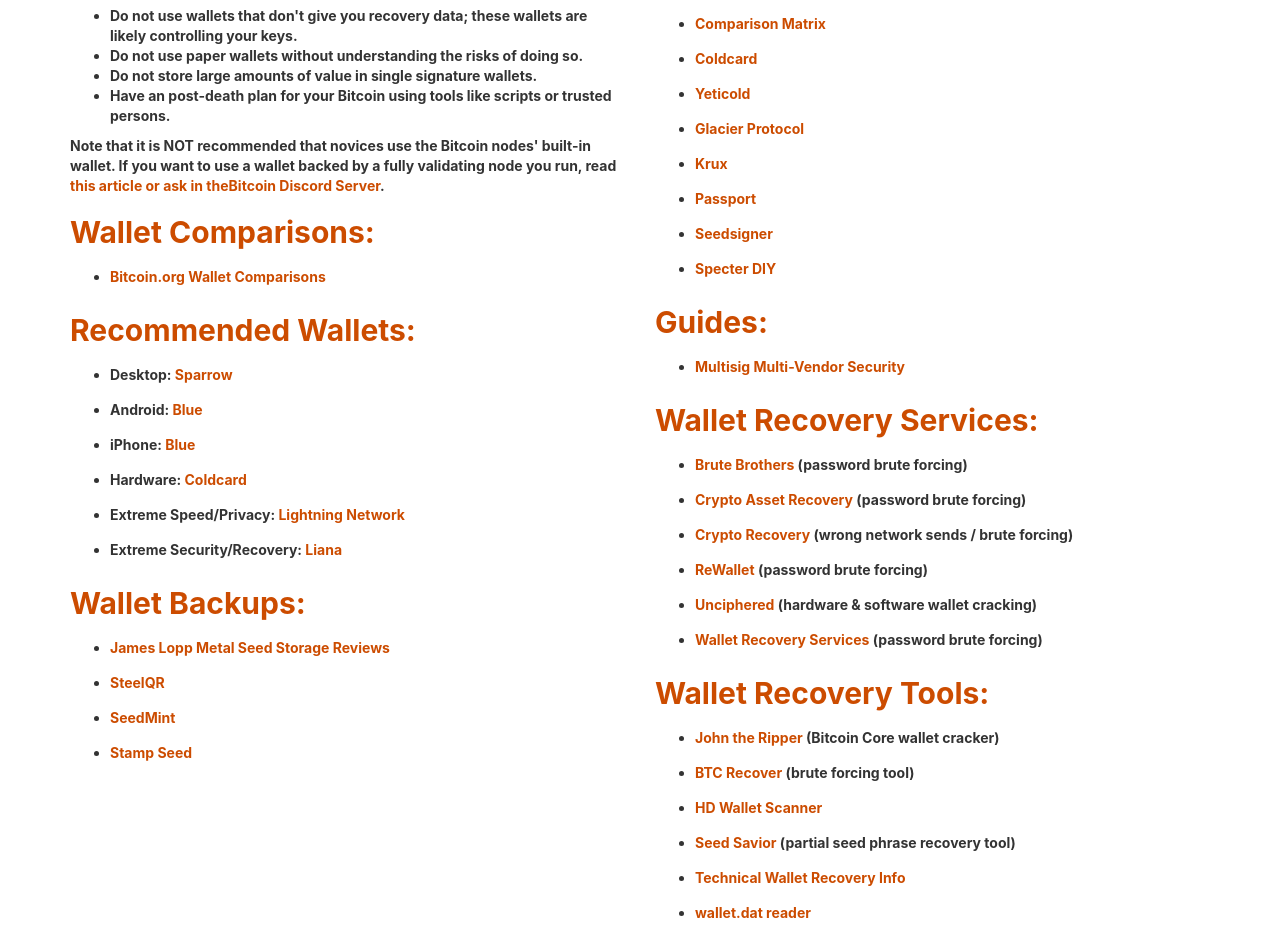
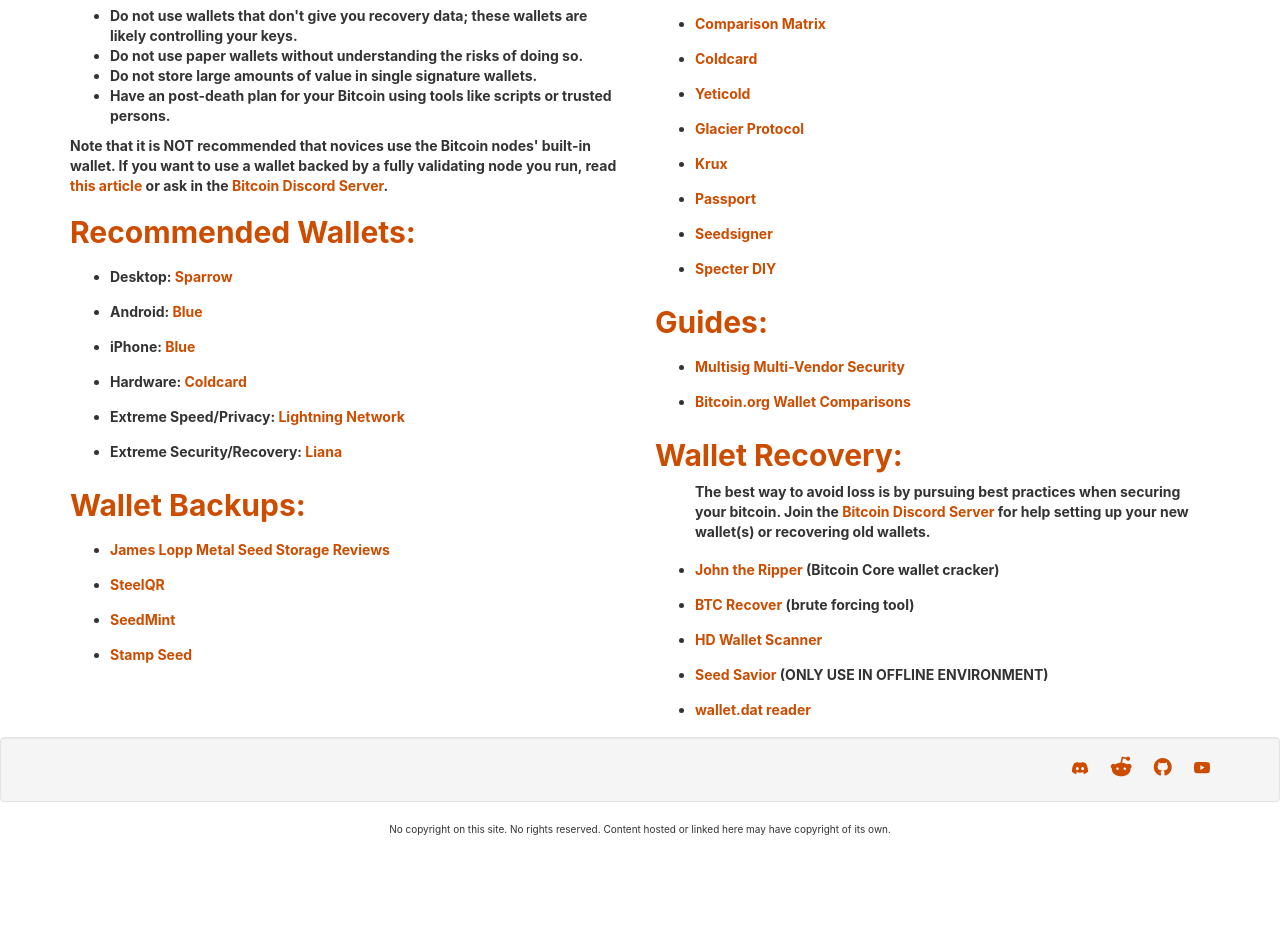
Before and after one commit to MrRGnome/btc-resources, a plain HTML site: page bitcoin-information/recommended-wallets.html in a window 1280 px wide. Shown: the part 343-1276 px from the top of the page. After the commit the page ends 1189 px from the top, so only its background shows below. Drawn offline with Linux system fonts and the light colour scheme.

Commit message:
Update recommended-wallets.html
fixes & right side

```diff
--- a/bitcoin-information/recommended-wallets.html
+++ b/bitcoin-information/recommended-wallets.html
@@ -61,11 +61,11 @@
             <li>Do not store large amounts of value in single signature wallets.</li>
             <li>Have an post-death plan for your Bitcoin using tools like scripts or trusted persons.</li>
           </ul>
-          <p>Note that it is NOT recommended that novices use the Bitcoin nodes' built-in wallet. If you want to use a wallet backed by a fully validating node you run, read <a href="https://blog.lopp.net/securing-your-financial-sovereignty/" title="Sovereignty Guide" target="_blank" rel="noopener">this article or ask in the<a href="http://bitcoindiscord.com/" title="Bitcoin Discord" target="_blank" rel="noopener">Bitcoin Discord Server</a>.</p>
-          <h2 id="evaluation"><a href="#evaluation">Wallet Comparisons:</a></h2>
+          <p>Note that it is NOT recommended that novices use the Bitcoin nodes' built-in wallet. If you want to use a wallet backed by a fully validating node you run, read <a href="https://blog.lopp.net/securing-your-financial-sovereignty/" title="Sovereignty Guide" target="_blank" rel="noopener">this article</a> or ask in the <a href="http://bitcoindiscord.com/" title="Bitcoin Discord" target="_blank" rel="noopener">Bitcoin Discord Server</a>.</p>
+          <!-- <h2 id="evaluation"><a href="#evaluation">Wallet Comparisons:</a></h2>
           <ul>
             <li><a href="https://bitcoin.org/en/choose-your-wallet?step=5" title="Wallet Comparisons" target="_blank" rel="noopener">Bitcoin.org Wallet Comparisons</a></li>
-          </ul>
+          </ul> -->
           <h2 id="recommended_wallets"><a href="#recommended_wallets">Recommended Wallets:</a></h2>
           <ul>
             <li>Desktop: <a href="https://sparrowwallet.com/" title="Electrum" target="_blank" rel="noopener">Sparrow</a></li>
@@ -100,8 +100,9 @@
           <h2 id="guides"><a href="#guides">Guides:</a></h2>
           <ul>
             <li><a href="https://btcguide.github.io/" title="Multisig Security" target="_blank" rel="noopener">Multisig Multi-Vendor Security</a></li>
+            <li><a href="https://bitcoin.org/en/choose-your-wallet?step=5" title="Wallet Comparisons" target="_blank" rel="noopener">Bitcoin.org Wallet Comparisons</a></li>
           </ul>
-          <h2 id="recoveryservices"><a href="#recoveryservices">Wallet Recovery Services:</a></h2>
+          <!-- <h2 id="recoveryservices"><a href="#recoveryservices">Wallet Recovery Services:</a></h2>
           <ul>
             <li><a href="https://brutebrothers.com/" title="Brute Brothers" target="_blank" rel="noopener">Brute Brothers</a> (password brute forcing)</li>
             <li><a href="https://cryptoassetrecovery.com/" title="Crypto Asset Recovery" target="_blank" rel="noopener">Crypto Asset Recovery</a> (password brute forcing)</li>
@@ -109,14 +110,14 @@
             <li><a href="https://rewallet.de/" title="ReWallet" target="_blank" rel="noopener">ReWallet</a> (password brute forcing)</li>
             <li><a href="https://www.unciphered.com/friends/lopp" title="Unciphered" target="_blank" rel="noopener">Unciphered</a> (hardware &amp; software wallet cracking)</li>
             <li><a href="https://walletrecoveryservices.com/" title="Recovery Services" target="_blank" rel="noopener">Wallet Recovery Services</a>  (password brute forcing)</li>
-          </ul>
-          <h2 id="recoverytools"><a href="#recoverytools">Wallet Recovery Tools:</a></h2>
+          </ul>-->
+          <h2 id="recovery"><a href="#recovery">Wallet Recovery:</a></h2>
           <ul>
+            <p>The best way to avoid loss is by pursuing best practices when securing your bitcoin. Join the <a href="http://bitcoindiscord.com/" title="Bitcoin Discord" target="_blank" rel="noopener">Bitcoin Discord Server</a> for help setting up your new wallet(s) or recovering old wallets.</p>
             <li><a href="https://github.com/openwall/john/blob/bleeding-jumbo/doc/README.bitcoin" title="Wallet Cracker" target="_blank" rel="noopener">John the Ripper</a> (Bitcoin Core wallet cracker)</li>
             <li><a href="https://github.com/3rdIteration/btcrecover" title="BTC Recover" target="_blank" rel="noopener">BTC Recover</a> (brute forcing tool)</li>
             <li><a href="https://github.com/alexk111/HD-Wallet-Scanner" title="Wallet Scanner" target="_blank" rel="noopener">HD Wallet Scanner</a></li>
-            <li><a href="https://zengo-x.github.io/mnemonic-recovery/src/index.html" title="Seed Savior" target="_blank" rel="noopener">Seed Savior</a> (partial seed phrase recovery tool)</li>
-            <li><a href="https://walletsrecovery.org/" title="Recovery Info" target="_blank" rel="noopener">Technical Wallet Recovery Info</a></li>
+            <li><a href="https://zengo-x.github.io/mnemonic-recovery/src/index.html" title="Seed Savior" target="_blank" rel="noopener">Seed Savior</a> (ONLY USE IN OFFLINE ENVIRONMENT)</li>
             <li><a href="https://github.com/akx/walletool" title="walletool" target="_blank" rel="noopener">wallet.dat reader</a></li>
           </ul>
         </div>
```
